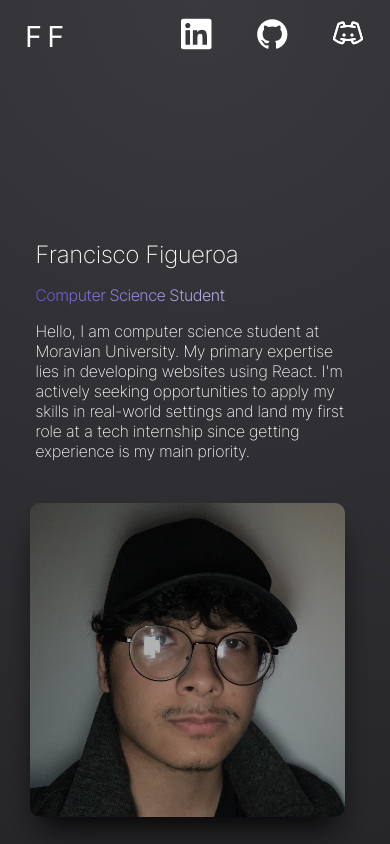
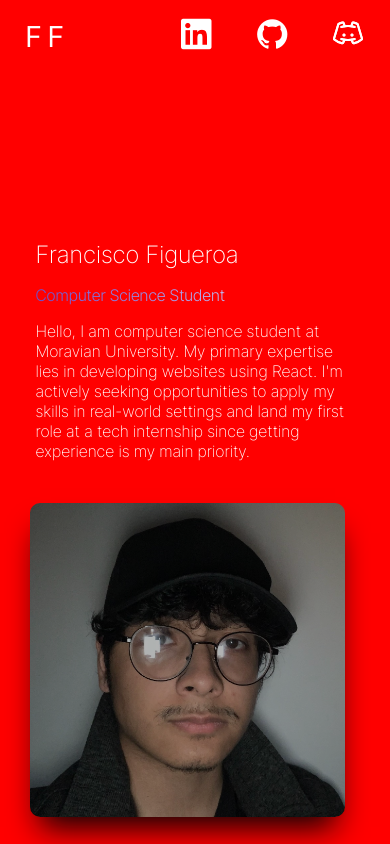
Before and after one commit to FranThe3rd/francisco-portfolio, a React (Create React App) app: page / in a window 390 px wide. Shown: the top 844 px of the page. Built offline with nearby package versions, Linux system fonts and the light colour scheme.

Commit message:
fixed mobile css issues

```diff
--- a/src/App.css
+++ b/src/App.css
@@ -91,7 +91,9 @@
 }
 
 .app-container {
-  height: 100vh;
+  height: 100%;
+  background-color: red;
+  padding-bottom: 400px;
 }
 
 .navbar {
@@ -195,8 +197,6 @@ display: grid;
 .tech {
   width: 100%;
   height: 100%;
-
-
 }
 
 .tech h1 {
```
